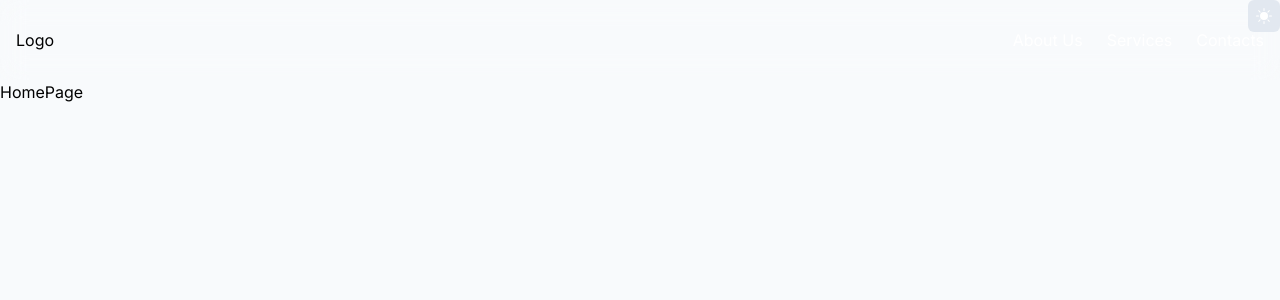
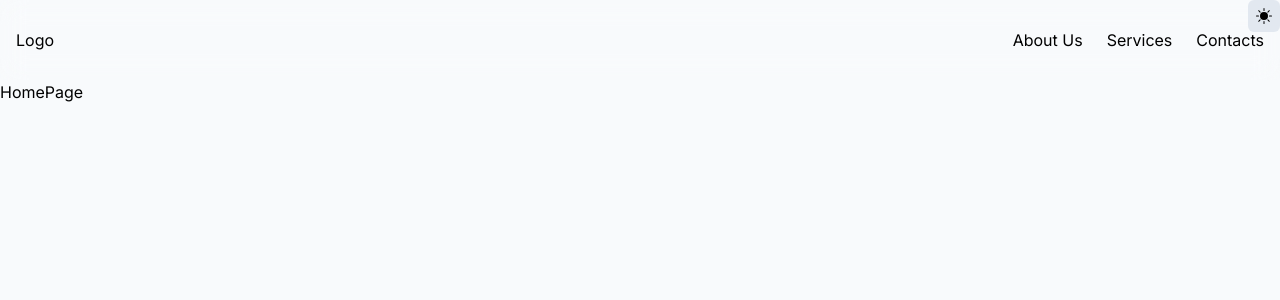
Before and after one commit to eddiemuhoro/kamzac, a Next.js app: page /home in a window 1280 px wide. Shown: the top 300 px of the page. Built offline with nearby package versions, Linux system fonts and the light colour scheme.

Commit message:
(fix) nav list text color

```diff
--- a/app/components/navigation/navbar/index.tsx
+++ b/app/components/navigation/navbar/index.tsx
@@ -15,7 +15,7 @@ const Navbar: FC<NavbarProps> = ({ toggle }) => {
     <div className="flex justify-between items-center h-full">
       <Logo />
       <div className="flex items-center">
-        <ul className="hidden md:flex gap-x-6 text-white">
+        <ul className="hidden md:flex gap-x-6 ">
           <li>
             <Link href="/about">
               <p>About Us</p>
```
